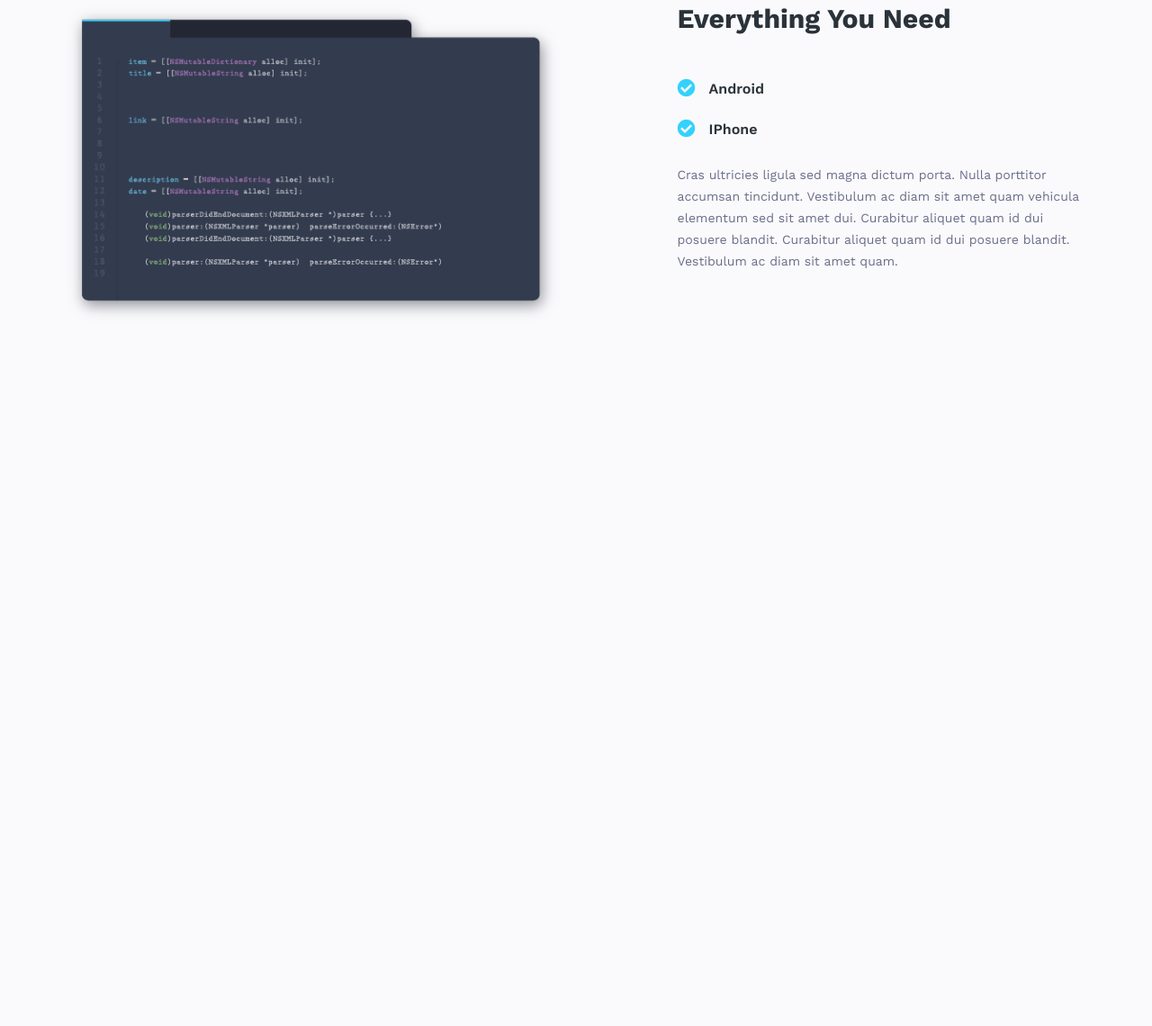
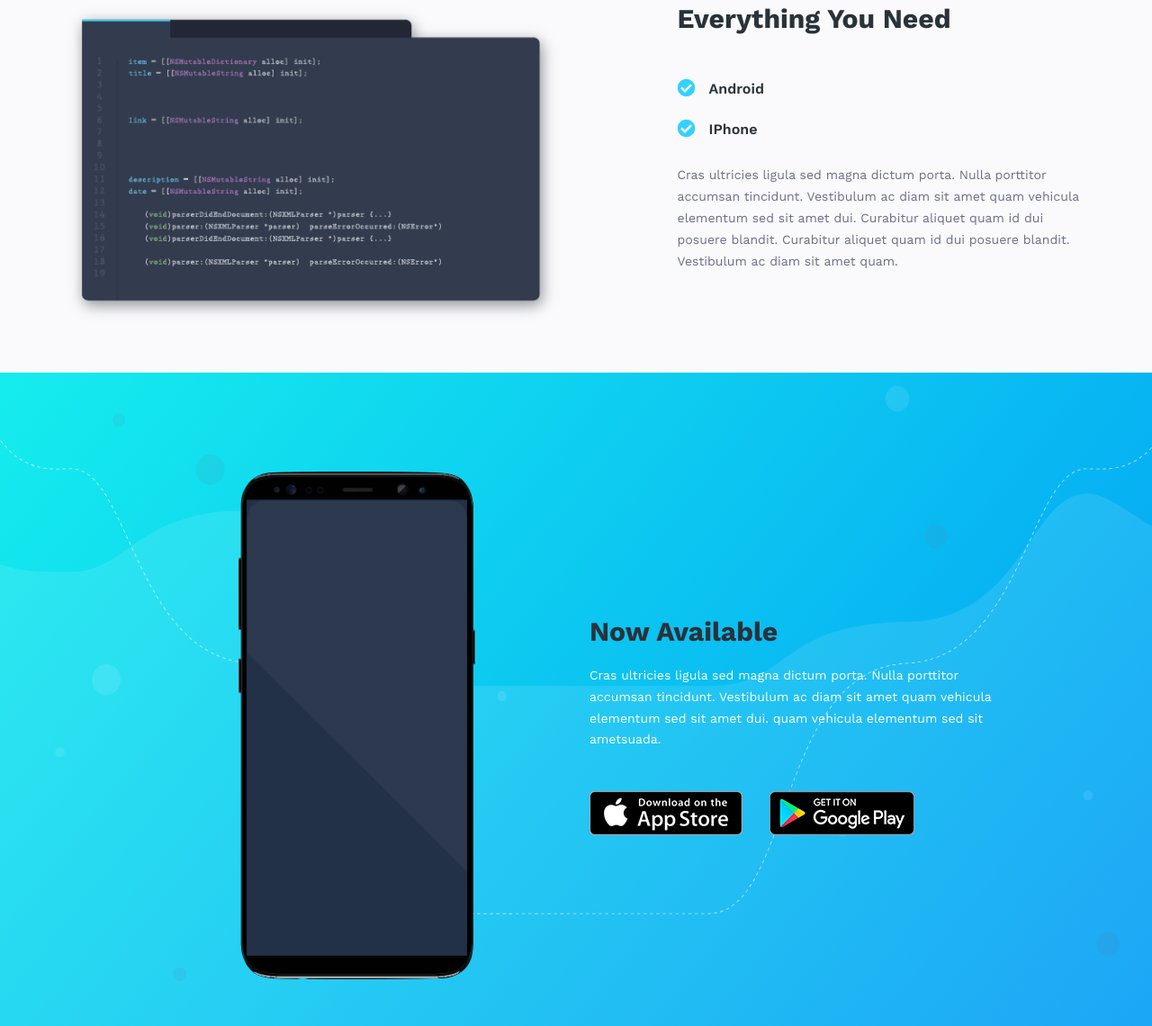
Before and after one commit to egorbabintcev/vibo-landing-page, a website: page public/index.html in a window 1280 px wide. Shown: the part 2627-3767 px from the top of the page at 90% size. Before the commit the page ends 3041 px from the top, so only its background shows below. Drawn offline with nearby package versions, Linux system fonts and the light colour scheme; files that its build step writes are made by us from their sources.

Commit message:
Add markup, styles and assets for download section

```diff
--- a/public/index.html
+++ b/public/index.html
@@ -158,7 +158,7 @@
             <img src="./img/compatibility-code-mockup.png" alt="">
           </div>
           <div class="compatibility-content">
-            <h3 class="compatibility__title">everything you need</h3>
+            <h2 class="compatibility__title">everything you need</h2>
             <ul class="compatibility__list">
               <li>
                 <i class="compatibility__list-icon fas fa-check-circle"></i>
@@ -174,6 +174,27 @@
         </div>
       </div>
     </section>
+    <section class="download">
+      <div class="container">
+        <div class="download-row">
+          <div class="download-mockup">
+            <img src="./img/phone-mockup-full.png" alt="">
+          </div>
+          <div class="download-content">
+            <h2 class="download__title">now available</h2>
+            <p class="download__subtitle">Cras ultricies ligula sed magna dictum porta. Nulla porttitor accumsan tincidunt. Vestibulum ac diam sit amet quam vehicula elementum sed sit amet dui. quam vehicula elementum sed sit ametsuada.</p>
+            <div class="download-btn-group">
+              <a href="#">
+                <img src="./img/appstore-badge.png" alt="" class="download__link-img">
+              </a>
+              <a href="#">
+                <img src="./img/googleplay-badge.png" alt="" class="download__link-img">
+              </a>
+            </div>
+          </div>
+        </div>
+      </div>
+    </section>
   </main>
 
   <script src="./js/main.js"></script>
--- a/src/sass/main.scss
+++ b/src/sass/main.scss
@@ -449,3 +449,67 @@ body {
     color: $accent--dark-blue;
   }
 }
+
+.download {
+  padding: {
+    top: 110px;
+    bottom: 50px;
+  }
+  background: {
+    image: url('../img/download-bg.svg');
+    repeat: no-repeat;
+    size: 100% 100%;
+  }
+  &-row {
+    @include make-row;
+  }
+  &-mockup {
+    grid-column: 3/span 3;
+    @include media('<lg') {
+      grid-column: span 3;
+    }
+    @include media('<sm') {
+      display: none;
+    }
+    & img {
+      width: 100%;
+    }
+  }
+  &-content {
+    grid-column: 7/span 5;
+    display: flex;
+    flex-direction: column;
+    justify-content: center;
+    align-items: flex-start;
+    @include media('<lg') {
+      grid-column: 5/span 8;
+    }
+    @include media('<sm') {
+      grid-column: span 12;
+    }
+  }
+  &__title {
+    margin-bottom: 20px;
+    text-transform: capitalize;
+    font: {
+      size: 3rem;
+      weight: 700;
+    }
+  }
+  &__subtitle {
+    margin-bottom: 45px;
+    color: $light;
+    font-size: 1.4rem;
+    line-height: 170%;
+  }
+  &-btn-group {
+    display: flex;
+    align-items: center;
+    & a {
+      margin-right: 30px;
+      &:last-child {
+        margin-right: 0;
+      }
+    }
+  }
+}
```
Also changed, not shown: public/img/appstore-badge.png (added), public/img/download-bg.svg (added), public/img/googleplay-badge.png (added).
